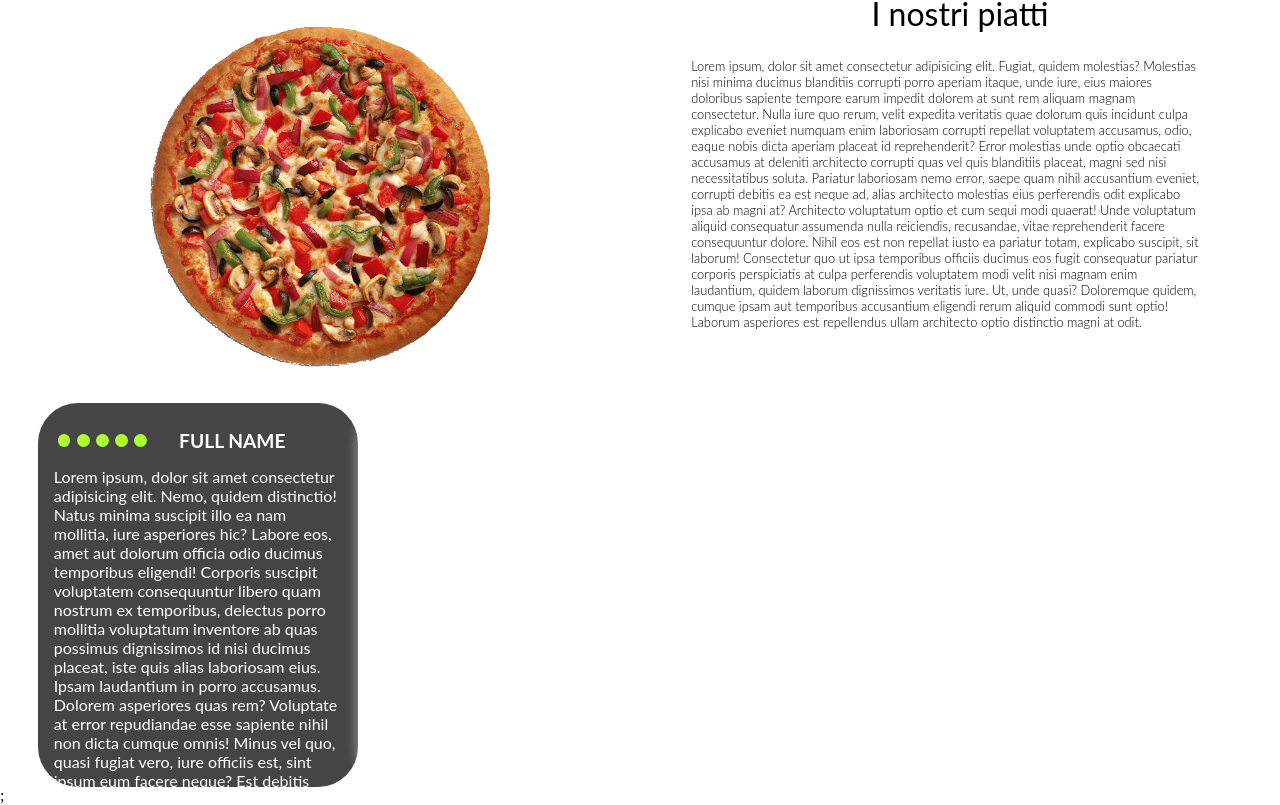
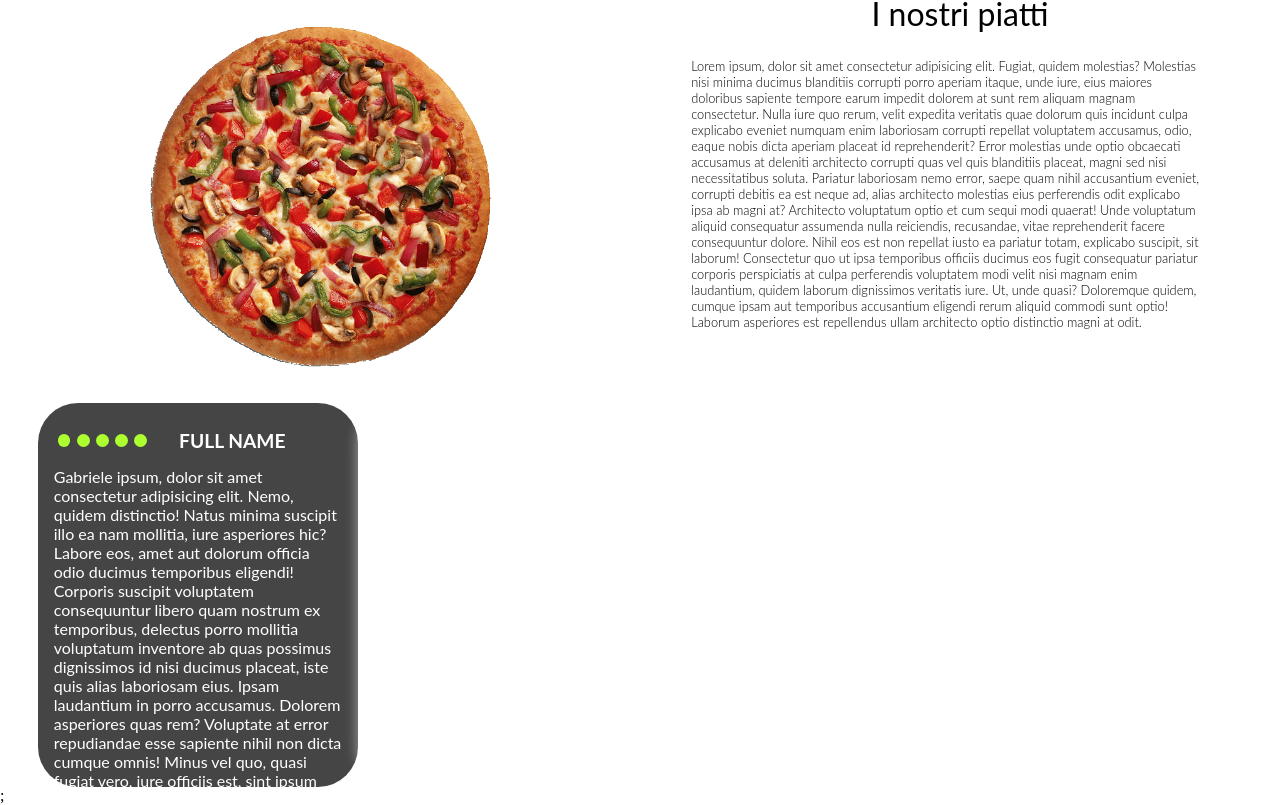
Before and after one commit to GabrielePileri/lagianicolense, a React (Vite) app: page / in a window 1280 px wide. Shown: the part 1235-2040 px from the top of the page. Built offline with nearby package versions, Linux system fonts and the light colour scheme.

Commit message:
gabriele

```diff
--- a/src/components/Feedbacks/Feedbacks.tsx
+++ b/src/components/Feedbacks/Feedbacks.tsx
@@ -15,7 +15,7 @@ function Feedbacks() {
               <h1 className="card-name">FULL NAME</h1>
             </div>
             <p className="card-text">
-              Lorem ipsum, dolor sit amet consectetur adipisicing elit. Nemo,
+              Gabriele ipsum, dolor sit amet consectetur adipisicing elit. Nemo,
               quidem distinctio! Natus minima suscipit illo ea nam mollitia,
               iure asperiores hic? Labore eos, amet aut dolorum officia odio
               ducimus temporibus eligendi! Corporis suscipit voluptatem
```
